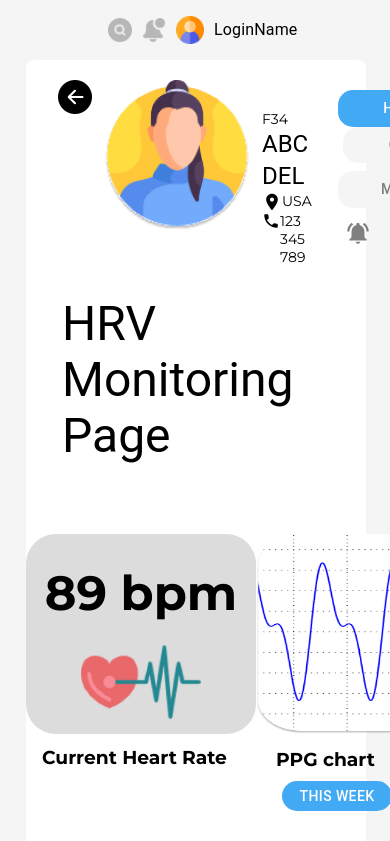
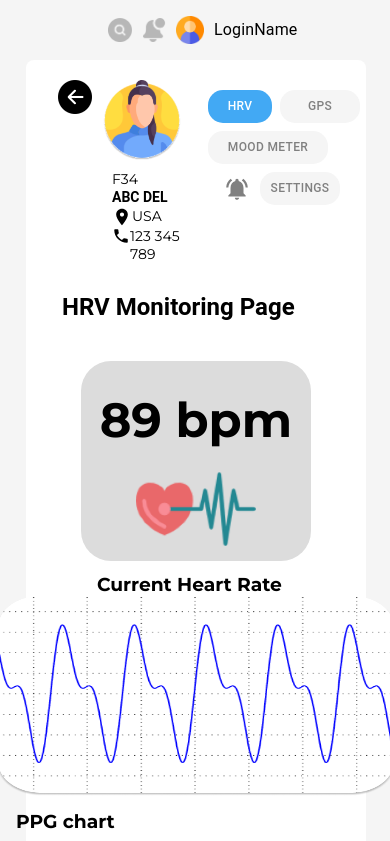
Before and after one commit to Amrkhwazir/Nextjs-UI, a Next.js app: page /hrvpage in a window 390 px wide. Shown: the top 841 px of the page. Built offline with nearby package versions, Linux system fonts and the light colour scheme.

Commit message:
hrv page responsive started

```diff
--- a/src/app/hrvpage/page.jsx
+++ b/src/app/hrvpage/page.jsx
@@ -19,8 +19,8 @@ const page = () => {
       }, width: {
         xs: "105%",
         sm: "80%",
-        md: "90%",
-        lg: "90%",
+        md: "95%",
+        lg: "92%",
         xl: "100%"
       }, minHeight: "100vh", backgroundColor: "whitesmoke", }}>
       <Topbar />
--- a/src/app/patientProfilepage/page.jsx
+++ b/src/app/patientProfilepage/page.jsx
@@ -9,7 +9,7 @@ import Link from 'next/link';
 
 const page = () => {
   return (
-    <Box sx={{width: '100%', height: "100vh", backgroundColor: "whitesmoke", padding: "30px",}}>
+    <Box sx={{width: '100%', height: "100vh", backgroundColor: "whitesmoke", padding: "30px",overflowY: "scroll"}}>
       <Box sx={{width: '100%', height: "100vh" , backgroundColor: "white", borderRadius: "8px", position: "relative", overflowY: "scroll"}}>
         <Box sx={{width: "100%", height: "100px", backgroundColor: "#41A9F4", borderTopLeftRadius: "8px", borderTopRightRadius: "8px",  display: "flex", justifyContent:"space-between", padding: "40px"}}>
            <Link href={"/"}>
--- a/src/components/chart/Chart.jsx
+++ b/src/components/chart/Chart.jsx
@@ -8,7 +8,11 @@ const Chart = () => {
   return (
     <Box sx={{backgroundColor: "white", width: "90%", paddingBottom: "30px", marginLeft: "90px"}}>
         {/* heart rate and chart */}
-        <Box sx={{ display: "flex", justifyContent: "space-around"}}>
+        <Box sx={{ display: "flex", justifyContent: "space-around", flexDirection: {
+            xs: "column",
+            sm: "row",
+            md: "row"
+        }, alignItems: {xs: "center"}}}>
             <Box>
         <Box sx={{width: "230px", height: "200px", backgroundColor: "gainsboro", borderRadius: "30px", paddingTop: "30px", textAlign: "center", marginLeft: "0px", marginRight: "0px", fontSize: "24px"}}>
             <h1>89 bpm</h1>
--- a/src/components/userprofilebar/UserProfileBar.jsx
+++ b/src/components/userprofilebar/UserProfileBar.jsx
@@ -12,19 +12,19 @@ const UserProfileBar = () => {
   const pathname = usePathname()
   console.log(pathname);
   return (
-    <Container sx={{backgroundColor: "white",  borderRadius: "8px", borderBottomLeftRadius: "0px" , borderBottomRightRadius: "0px", paddingBottom: "50px", width: "90%", marginLeft: "90px"}}>
-        <Container sx={{display: "flex", justifyContent: "space-evenly"}}>
+    <Container sx={{backgroundColor: "white",  borderRadius: "8px", borderBottomLeftRadius: "0px" , borderBottomRightRadius: "0px", paddingBottom: "20px", width: "90%", marginLeft: "90px"}}>
+        <Container sx={{display: "flex", justifyContent: {xs: 'space-between', sm: "space-evenly", md: "space-evenly", lg: "space-evenly"}}}>
         <Box sx={{width: "200px", marginTop: "20px"}}>
           <Link href={"/home"}>
           <Image src={"/images/arrowRight.png"} width={34} height={34} />
           </Link>
 
         </Box>
-        <Box sx={{width: "600px", display: "flex", padding: '10px', paddingTop: "20px"}}>
-          <Image src={"/images/singleAvatar.png"} alt='avatar' width={150} height={150}/>
-          <Box sx={{paddingTop: "30px", fontSize: "14px", marginLeft: '10px'}}>
+        <Box sx={{width: "600px", display: "flex", padding: '10px', paddingTop: "20px", flexDirection: {xs: "column", sm: "row", md: "row", lg: "row"}}}>
+          <Image src={"/images/singleAvatar.png"} alt='avatar' width={80} height={80}/>
+          <Box sx={{paddingTop: {xs: "10px", sm: "30px", md: "30px", lg: "30px"}, fontSize: "14px", marginLeft: '10px'}}>
           <Typography variant='body' className='userId'>F34</Typography>
-          <Typography variant='h5' className='UserName'>ABC DEL</Typography>
+          <Typography variant='h5' className='UserName' sx={{fontSize: {xs: "14px", sm: "18px", md: "20px"}, fontWeight: "bold"}}>ABC DEL</Typography>
           <span style={{display: "flex"}}>
           <LocationOnIcon sx={{fontSize: "20px"}} />
           <Typography variant='body' className='userCity'>USA</Typography>
@@ -35,31 +35,31 @@ const UserProfileBar = () => {
           </span>
           </Box>
         </Box>
-        <Box sx={{width: "450px", paddingTop: "30px"}}>
-          <Container>
+        <Box sx={{width: {xs: "180px", sm: "150px", md: "420px", lg: "420px"}, paddingTop: "30px"}}>
+          <Container sx={{display: "flex", gap: '3px'}}>
             <Link href={"/hrvpage"}>
-            <Button  sx={{borderRadius: "15px", backgroundColor: `${pathname === "/hrvpage" ? "#42A9F4" : "whiteSmoke"}`, width: "120px", color:`${pathname === "/hrvpage" ? "white" : "grey"}`}}>HRV</Button>
+            <Button  sx={{borderRadius: "15px", backgroundColor: `${pathname === "/hrvpage" ? "#42A9F4" : "whiteSmoke"}`, width: {xs: "50px", sm: "120px", md: "120px", lg: "120px" }, fontSize: {xs: "12px", sm: "14px", md: "16px", lg: "16px"}, color:`${pathname === "/hrvpage" ? "white" : "grey"}`,}}>HRV</Button>
             </Link>
             <Link href={"/gpspage"}>
-            <Button  sx={{borderRadius: "15px", backgroundColor: `${pathname === "/gpspage" ? "#42A9F4" : "whiteSmoke"}`, width: "120px", color:`${pathname === "/gpspage" ? "white" : "grey"}`, marginLeft: "5px"}}>GPS</Button>
+            <Button  sx={{borderRadius: "15px", fontSize: {xs: "12px", sm: "14px", md: "16px", lg: "16px"}, backgroundColor: `${pathname === "/gpspage" ? "#42A9F4" : "whiteSmoke"}`, width: {xs: "80px", sm: "120px", md: "120px", lg: "120px" },  color:`${pathname === "/gpspage" ? "white" : "grey"}`, marginLeft: "5px"}}>GPS</Button>
             </Link>
 
           </Container>
           <Container sx={{marginTop: "8px"}}>
             <Link href={"/moodpage"}>
-          <Button  sx={{borderRadius: "15px", backgroundColor: `${pathname === "/moodpage" ? "#42A9F4" : "whiteSmoke"}`, width: "180px", color:`${pathname === "/moodpage" ? "white" : "grey"}`}}>Mood Meter</Button>
+          <Button  sx={{borderRadius: "15px", fontSize: {xs: "12px", sm: "14px", md: "16px", lg: "16px"} , backgroundColor: `${pathname === "/moodpage" ? "#42A9F4" : "whiteSmoke"}`, width: {xs: "120px", sm: "120px", md: "160px", lg: "180px" }, color:`${pathname === "/moodpage" ? "white" : "grey"}`}}>Mood Meter</Button>
             </Link>
           </Container>
           <Container sx={{display: "flex", marginTop: "8px", gap: "5px", justifyContent: 'center'}}>
           <NotificationsActiveIcon sx={{fontSize: "26px", color:"grey", marginTop: "4px"}} />
           <Link href={"/settings"}>
-          <Button  sx={{borderRadius: "15px", backgroundColor: `${pathname === "/settings" ? "#42A9F4" : "whiteSmoke"}`, width: "130px", color:`${pathname === "/settings" ? "white" : "grey"}`, marginLeft: "5px"}}>Settings</Button>
+          <Button  sx={{borderRadius: "15px", fontSize: {xs: "12px", sm: "14px", md: "16px", lg: "16px"}, backgroundColor: `${pathname === "/settings" ? "#42A9F4" : "whiteSmoke"}`, width: {xs: "80px", sm: "120px", md: "120px", lg: "120px" }, color:`${pathname === "/settings" ? "white" : "grey"}`, marginLeft: "5px"}}>Settings</Button>
           </Link>
           </Container>
         </Box>
         </Container>
         <Container sx={{padding: "20px"}}>
-        {pathname === "/hrvpage" && <Typography variant='h3'>HRV Monitoring Page</Typography>}
+        {pathname === "/hrvpage" && <Typography variant='h3' sx={{fontSize:{xs: "24px", sm: "30px", md: "34px", lg: "36px"}, fontWeight: "bold"}}>HRV Monitoring Page</Typography>}
         </Container>
        {pathname === "/settings" &&  <Form />}
     </Container>
```
